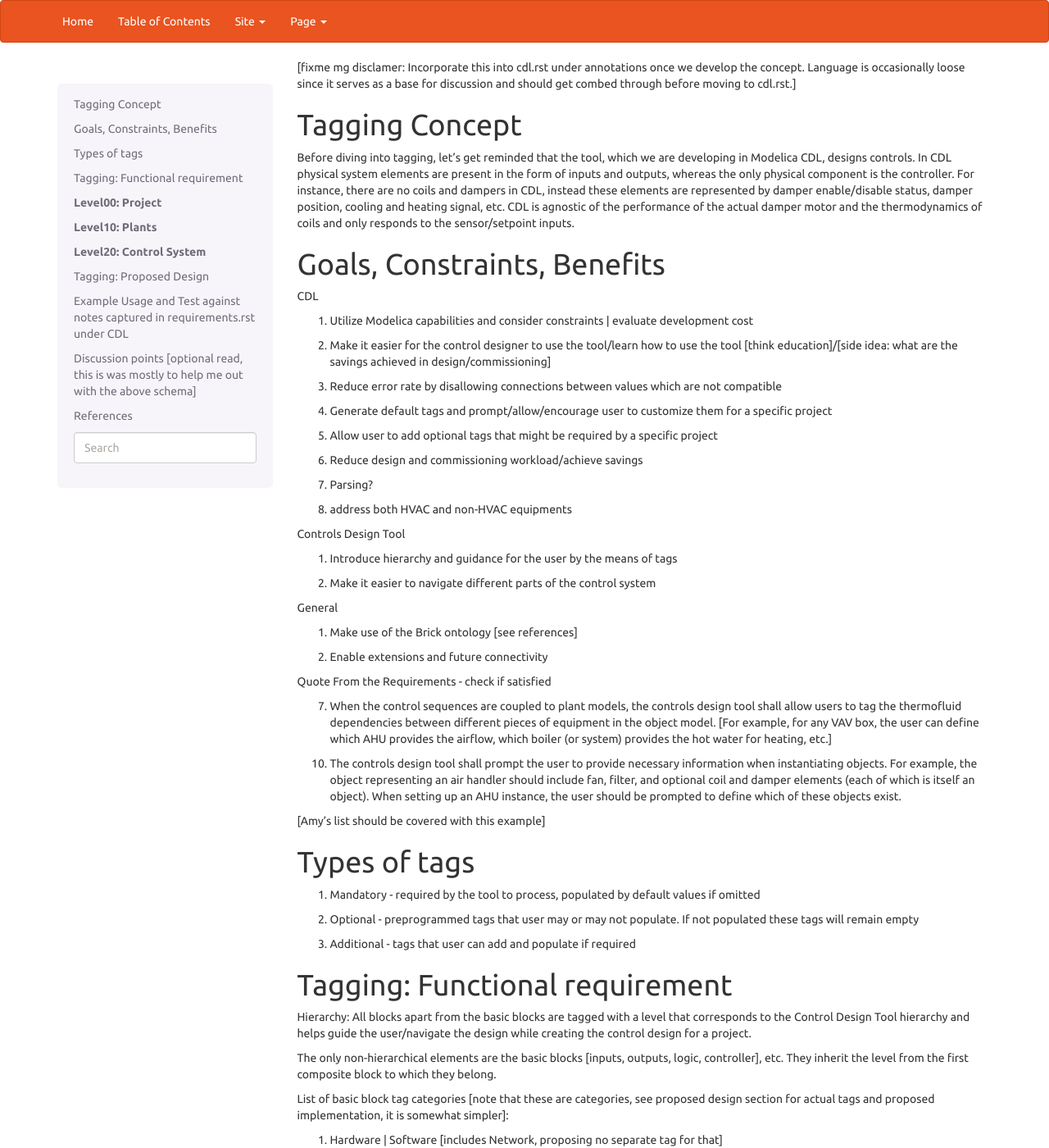
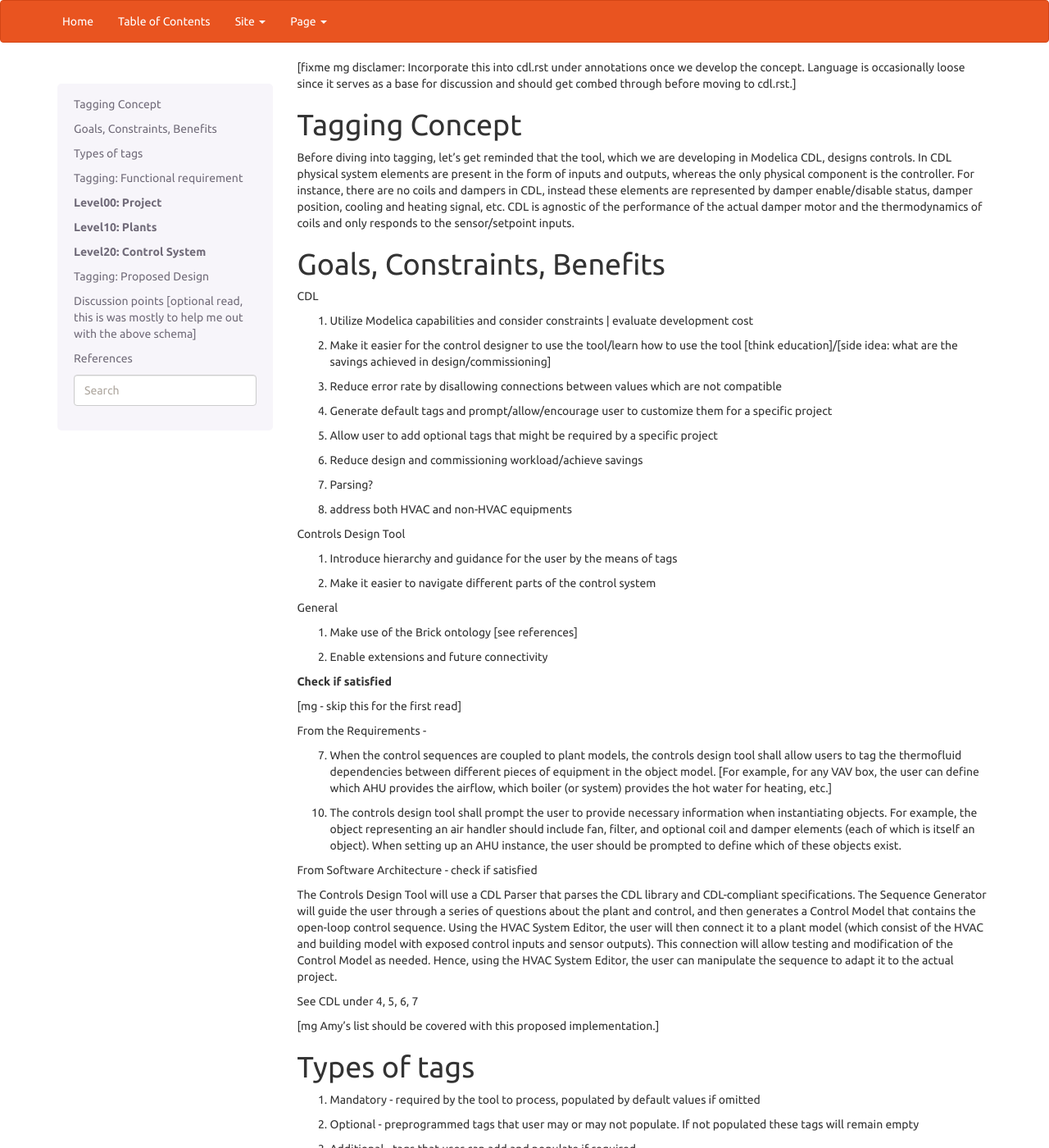
Before and after one commit to lbl-srg/obc, a Sphinx documentation site: the page built from specification/source/draftTaggingConcept.rst, in a window 1280 px wide and 1400 px high. Shown: the whole window at 82% size. Built offline with Sphinx 7.4.7, drawn with Linux system fonts in a browser that asks for light colours; some of the changed text lies outside the part shown.

Commit message:
syntax fixes

```diff
--- a/specification/source/draftTaggingConcept.rst
+++ b/specification/source/draftTaggingConcept.rst
@@ -31,13 +31,23 @@ General
 #. Make use of the Brick ontology [see references]
 #. Enable extensions and future connectivity
 
-Quote From the Requirements - check if satisfied
+**Check if satisfied**
+
+[mg - skip this for the first read]
+
+From the Requirements -
 
 7. When the control sequences are coupled to plant models, the controls design tool shall allow users to tag the thermofluid dependencies between different pieces of equipment in the object model. [For example, for any VAV box, the user can define which AHU provides the airflow, which boiler (or system) provides the hot water for heating, etc.]
 
 10. The controls design tool shall prompt the user to provide necessary information when instantiating objects. For example, the object representing an air handler should include fan, filter, and optional coil and damper elements (each of which is itself an object). When setting up an AHU instance, the user should be prompted to define which of these objects exist.
 
-[Amy's list should be covered with this example]
+From Software Architecture - check if satisfied
+
+The Controls Design Tool will use a CDL Parser that parses the CDL library and CDL-compliant specifications. The Sequence Generator will guide the user through a series of questions about the plant and control, and then generates a Control Model that contains the open-loop control sequence. Using the HVAC System Editor, the user will then connect it to a plant model (which consist of the HVAC and building model with exposed control inputs and sensor outputs). This connection will allow testing and modification of the Control Model as needed. Hence, using the HVAC System Editor, the user can manipulate the sequence to adapt it to the actual project.
+
+See CDL under 4, 5, 6, 7
+
+[mg Amy's list should be covered with this proposed implementation.]
 
 Types of tags
 ----------------
@@ -226,7 +236,7 @@ This section discusses the software implementation. Modelica capabilities we can
 
 Tag categories conveyed using Modelica interfaces (inputs, outputs and connectors)
 
-Interface Types
+**Interface Types**
 
 The idea is to have most of the obvious tags built in within the interface. For example, the temperature is always analog and its unit/displayUnit are fixed, so that should be a part of the interface block by default, but one should be able to parse the block and get the information if need be [for documentation]).
 
@@ -245,7 +255,7 @@ There should be an Input, Output, and a Connector for each of the listed:
 #. HardwareFanSpeed
 #. SoftwareFanSpeed
 
-Enumeration types
+**Enumeration types**
 
 #. FreezeProtectionStage
 #. ZoneState
@@ -253,8 +263,7 @@ Enumeration types
 #. AlarmStatus
 #. [mg - I think there were more categories in G36]
 
-
-Generic Interfaces for extensions:
+**Generic Interfaces for extensions**
 
 #. HardwareDigital [mg set it up with boolean]
 #. SoftwareDigital [mg set it up with real]
@@ -263,31 +272,6 @@ Generic Interfaces for extensions:
 #. SoftwareStatus [mg boolean]
 #. CustomEnumeration [mg or similar]
 
-
-
-
-
-Enumerated types (as required by the Guidline and recommended by practitioners):
-- inputs
-
-
-
-We should add a template enumerated type or two for custom sequences.
-
-
-
-
-
-
-
-
-Example Usage and Test against notes captured in requirements.rst under CDL
-----------------------
-From Software Architecture
-
-The Controls Design Tool will use a CDL Parser that parses the CDL library and CDL-compliant specifications. The Sequence Generator will guide the user through a series of questions about the plant and control, and then generates a Control Model that contains the open-loop control sequence. Using the HVAC System Editor, the user will then connect it to a plant model (which consist of the HVAC and building model with exposed control inputs and sensor outputs). This connection will allow testing and modification of the Control Model as needed. Hence, using the HVAC System Editor, the user can manipulate the sequence to adapt it to the actual project.
-
-Evaluate CDL 4, 5, 6, 7
 
 Discussion points [optional read, this is was mostly to help me out with the above schema]
 ----------------------
```
